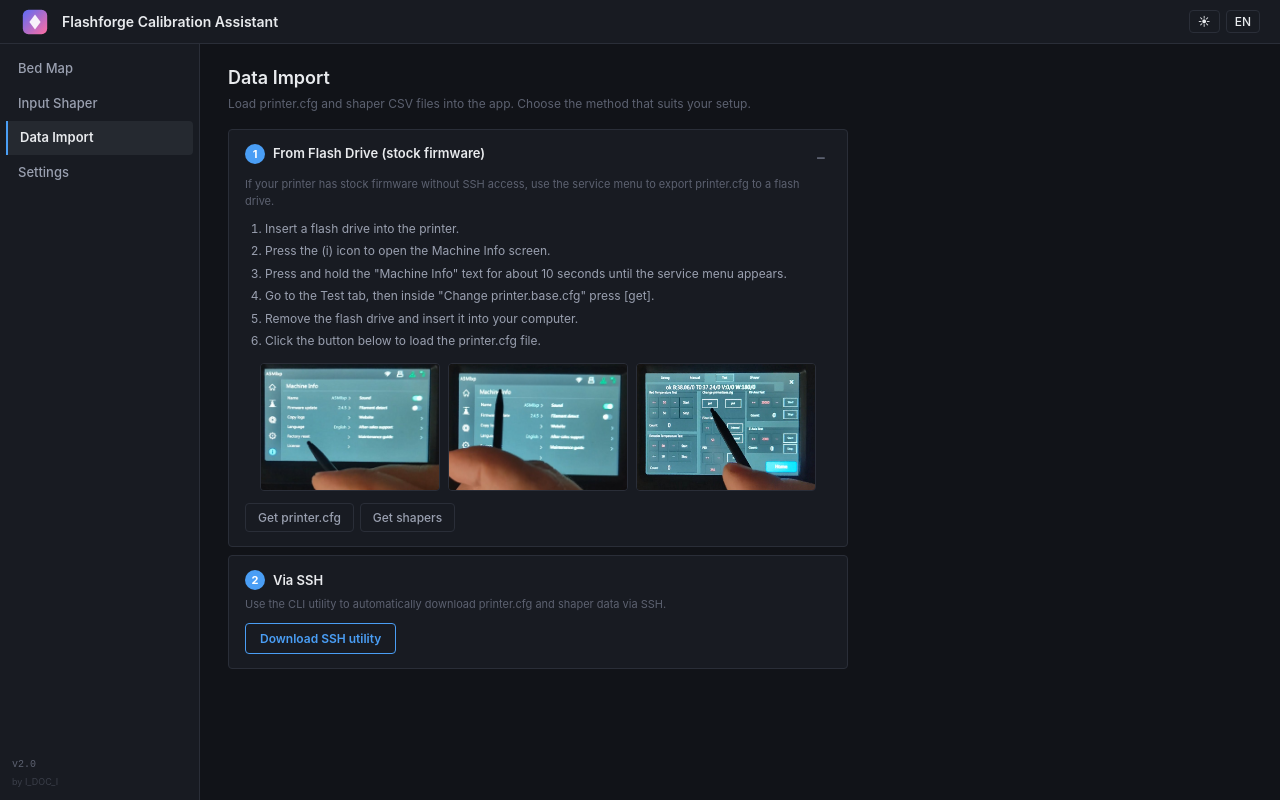
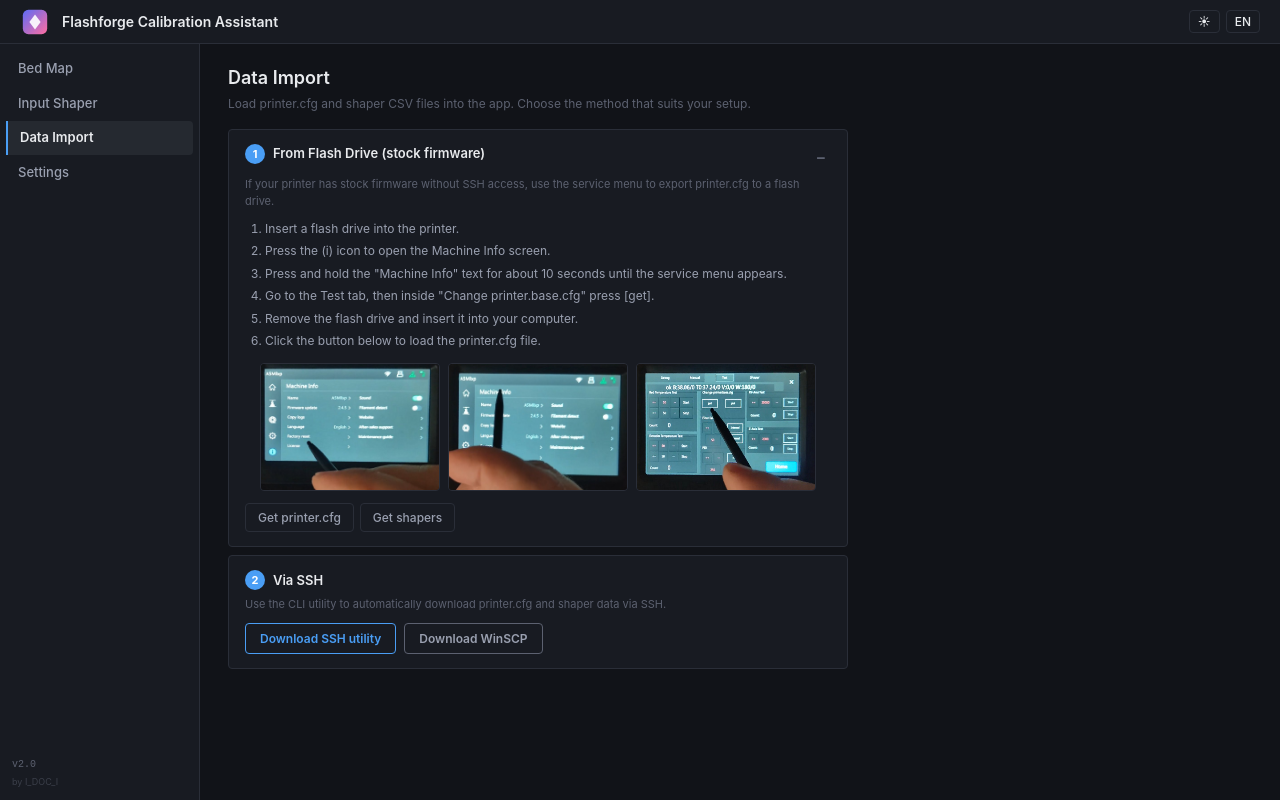
Before and after one commit to lDOCI/Flashforge-Calibration-Assistant-web, a Vue app: page /#/ssh in a window 1280 px wide. Built offline with nearby package versions, Linux system fonts and the light colour scheme.

Commit message:
Add auto-locale, WinSCP button, README

```diff
--- a/src/i18n/en.json
+++ b/src/i18n/en.json
@@ -468,7 +468,8 @@
       "flash_step_6": "Click the button below to load the printer.cfg file.",
       "ssh_title": "Via SSH",
       "ssh_hint": "Use the CLI utility to automatically download printer.cfg and shaper data via SSH.",
-      "download_cli": "Download SSH utility"
+      "download_cli": "Download SSH utility",
+      "download_winscp": "Download WinSCP"
     },
     "bed": {
       "header": "Bed Leveling Workspace",
--- a/src/i18n/index.ts
+++ b/src/i18n/index.ts
@@ -4,7 +4,7 @@
 
 export const i18n = createI18n({
   legacy: false,
-  locale: localStorage.getItem('locale') || 'en',
+  locale: localStorage.getItem('locale') || (navigator.language.startsWith('ru') ? 'ru' : 'en'),
   fallbackLocale: 'en',
   messages: { en, ru },
 })
--- a/src/i18n/ru.json
+++ b/src/i18n/ru.json
@@ -469,7 +469,8 @@
       "flash_step_6": "Нажмите кнопку ниже, чтобы загрузить файл printer.cfg.",
       "ssh_title": "Через SSH",
       "ssh_hint": "Используйте CLI-утилиту для автоматического скачивания printer.cfg и данных шейпера по SSH.",
-      "download_cli": "Скачать SSH-утилиту"
+      "download_cli": "Скачать SSH-утилиту",
+      "download_winscp": "Скачать WinSCP"
     },
     "bed": {
       "header": "Рабочая область выравнивания стола",
--- a/src/views/SSHView.vue
+++ b/src/views/SSHView.vue
@@ -20,6 +20,10 @@
 
 function downloadCli() {
   window.open('https://github.com/lDOCI/Flashforge-Calibration-Assistant-web/tree/main/cli', '_blank')
+}
+
+function downloadWinSCP() {
+  window.open('https://winscp.net/eng/download.php', '_blank')
 }
 
 // Manual file handling with drag-and-drop on the whole view
@@ -111,9 +115,14 @@
       </div>
       <p class="hint">{{ t('neo_ui.data.ssh_hint') }}</p>
 
-      <button class="btn-download" @click="downloadCli">
-        {{ t('neo_ui.data.download_cli') }}
-      </button>
+      <div class="ssh-buttons">
+        <button class="btn-download" @click="downloadCli">
+          {{ t('neo_ui.data.download_cli') }}
+        </button>
+        <button class="btn-download btn-winscp" @click="downloadWinSCP">
+          {{ t('neo_ui.data.download_winscp') }}
+        </button>
+      </div>
     </div>
 
     <!-- Log -->
@@ -249,6 +258,23 @@
   color: #fff;
 }
 
+.ssh-buttons {
+  display: flex;
+  gap: 8px;
+  flex-wrap: wrap;
+}
+
+.btn-winscp {
+  border-color: var(--text-muted);
+  color: var(--text-secondary);
+}
+
+.btn-winscp:hover {
+  border-color: var(--accent-primary);
+  background: var(--accent-primary);
+  color: #fff;
+}
+
 .upload-buttons {
   display: flex;
   gap: 6px;
```
Also changed, not shown: 1 other file (tests, documents, lock files or other folders).
